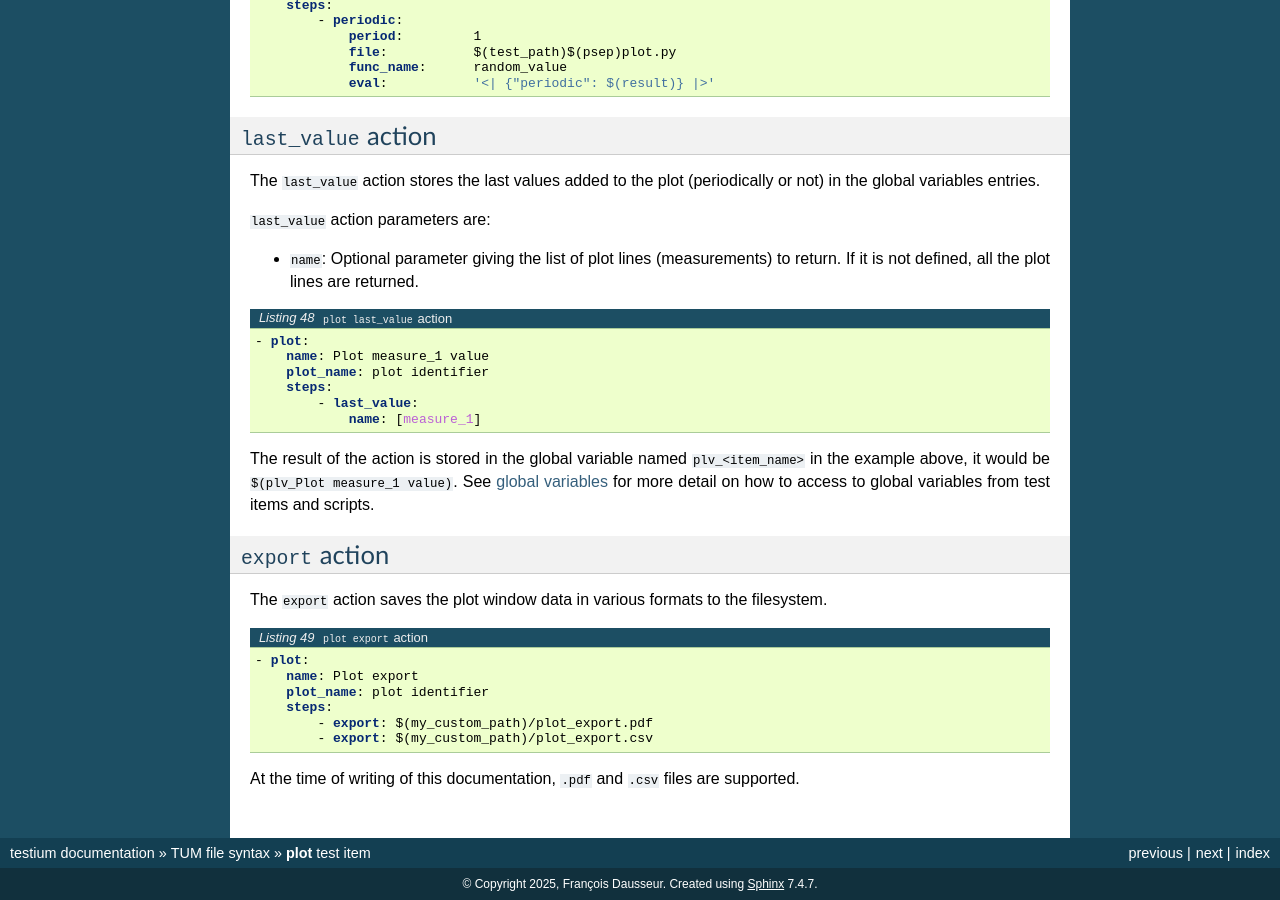
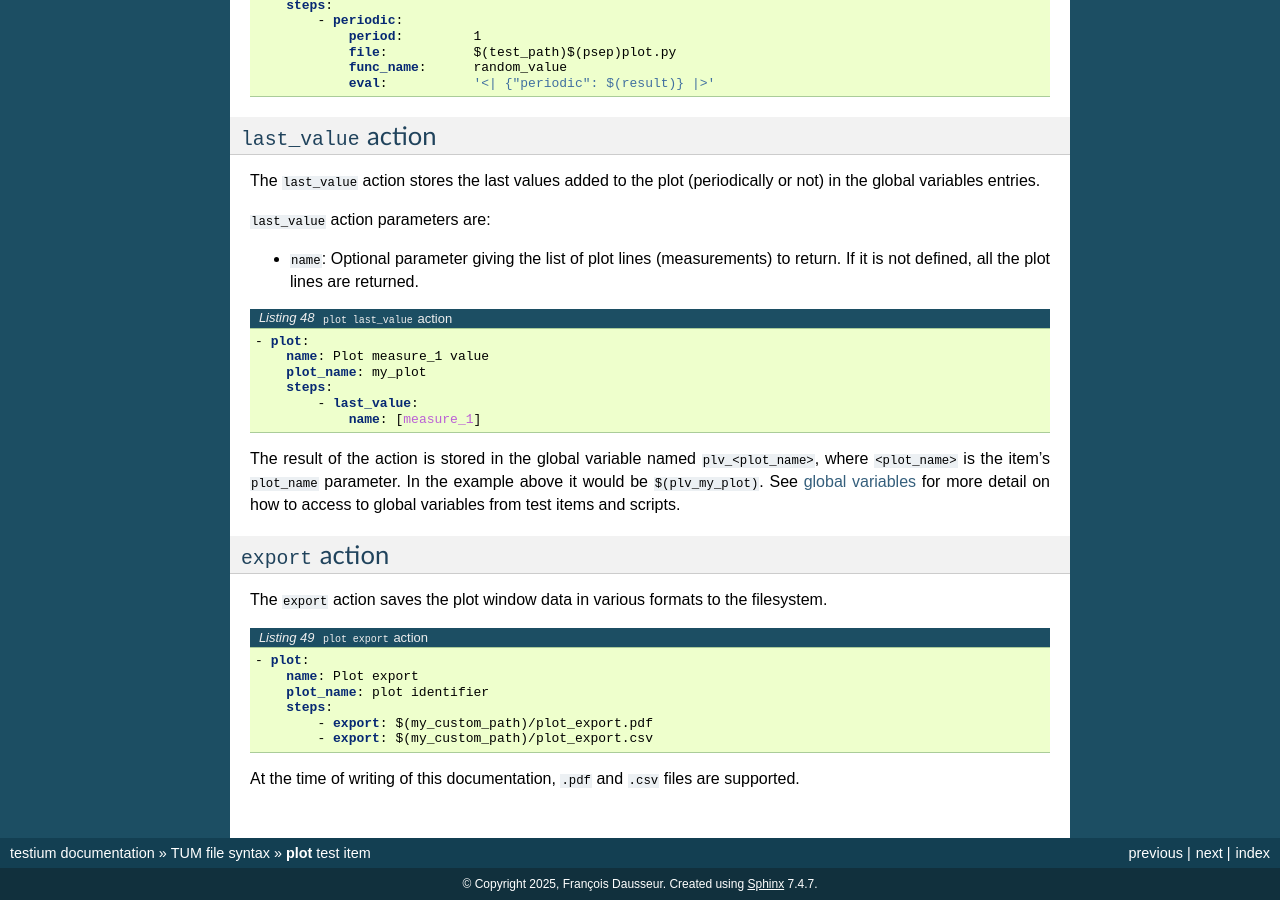
Before and after one commit to testium-HIL/testium, a Sphinx documentation site: the page built from doc/manual/sphinx/source/test_items/plot_test_item.rst, in a window 1280 px wide and 900 px high, scrolled down 2217 px. Built offline with Sphinx 7.4.7, drawn with Linux system fonts in a browser that asks for light colours.

Commit message:
doc: plot last_value global is plv_<plot_name>, not plv_<item_name>

```diff
--- a/doc/manual/sphinx/source/test_items/plot_test_item.rst
+++ b/doc/manual/sphinx/source/test_items/plot_test_item.rst
@@ -153,14 +153,15 @@ the global variables entries.
 
     - plot:
         name: Plot measure_1 value
-        plot_name: plot identifier
+        plot_name: my_plot
         steps:
             - last_value:
                 name: [measure_1]
 
 The result of the action is stored in the global
-variable named ``plv_<item_name>`` in the example above, it would be
-``$(plv_Plot measure_1 value)``. See :ref:`global variables<sec_global_variables>` for more detail
+variable named ``plv_<plot_name>``, where ``<plot_name>`` is the item's
+``plot_name`` parameter. In the example above it would be
+``$(plv_my_plot)``. See :ref:`global variables<sec_global_variables>` for more detail
 on how to access to global variables from test items and scripts.
 
 
```
